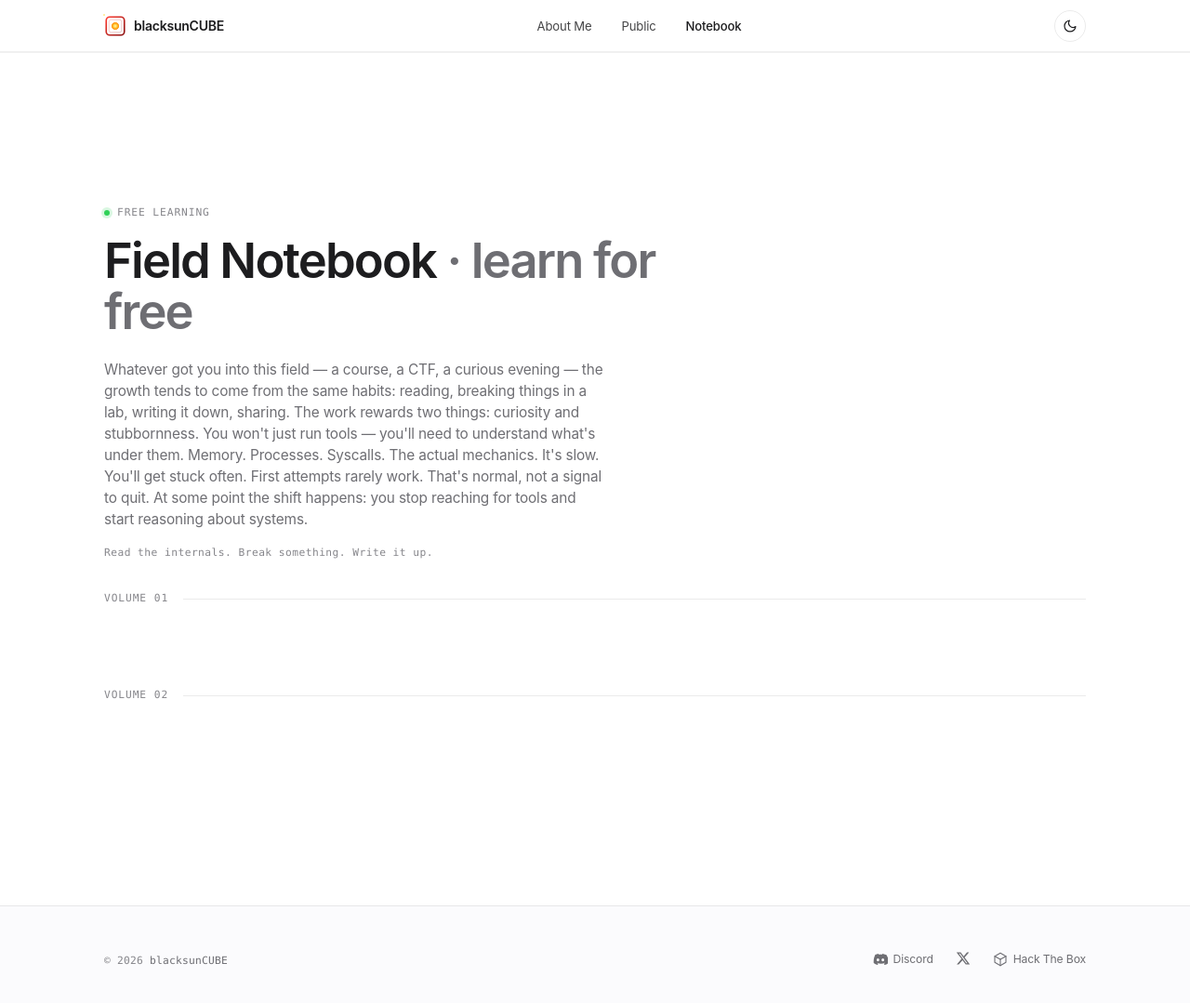
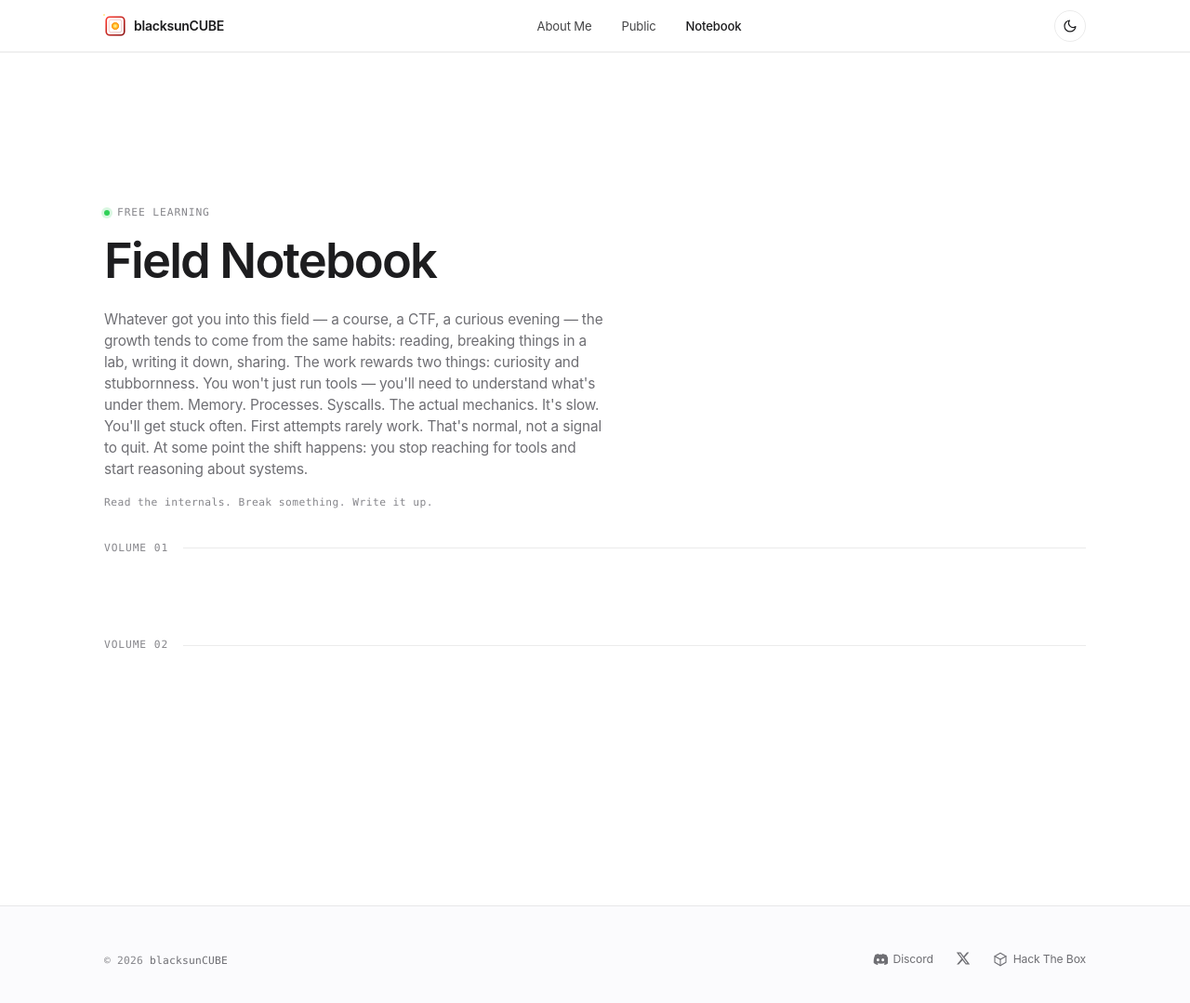
Before and after one commit to 0xAllow/0xallow.github.io, a Jekyll site: the page built from notebook/index.html, in a window 1280 px wide and 1093 px high. Shown: the top 1079 px of the window at 93% size. Built offline with Jekyll 4.4.1, drawn with Linux system fonts in a browser that asks for light colours.

Commit message:
Update index.html

```diff
--- a/notebook/index.html
+++ b/notebook/index.html
@@ -2,7 +2,7 @@
 layout: default
 permalink: /notebook/
 title: Notebook
-description: Free technical field notes — Windows internals, Assembly, offensive and defensive research.
+description: Windows internals, Assembly, offensive and defensive research.
 ---
 
 <section class="section">
@@ -12,7 +12,7 @@
       <span class="hero__eyebrow">Free learning</span>
       <h1 class="hero__title">
         Field Notebook
-        <em style="color: var(--text-muted); font-style: normal;">· learn for free</em>
+        <em style="color: var(--text-muted); font-style: normal;"></em>
       </h1>
       <p class="hero__lead">
         Whatever got you into this field — a course, a CTF, a curious evening —
```
